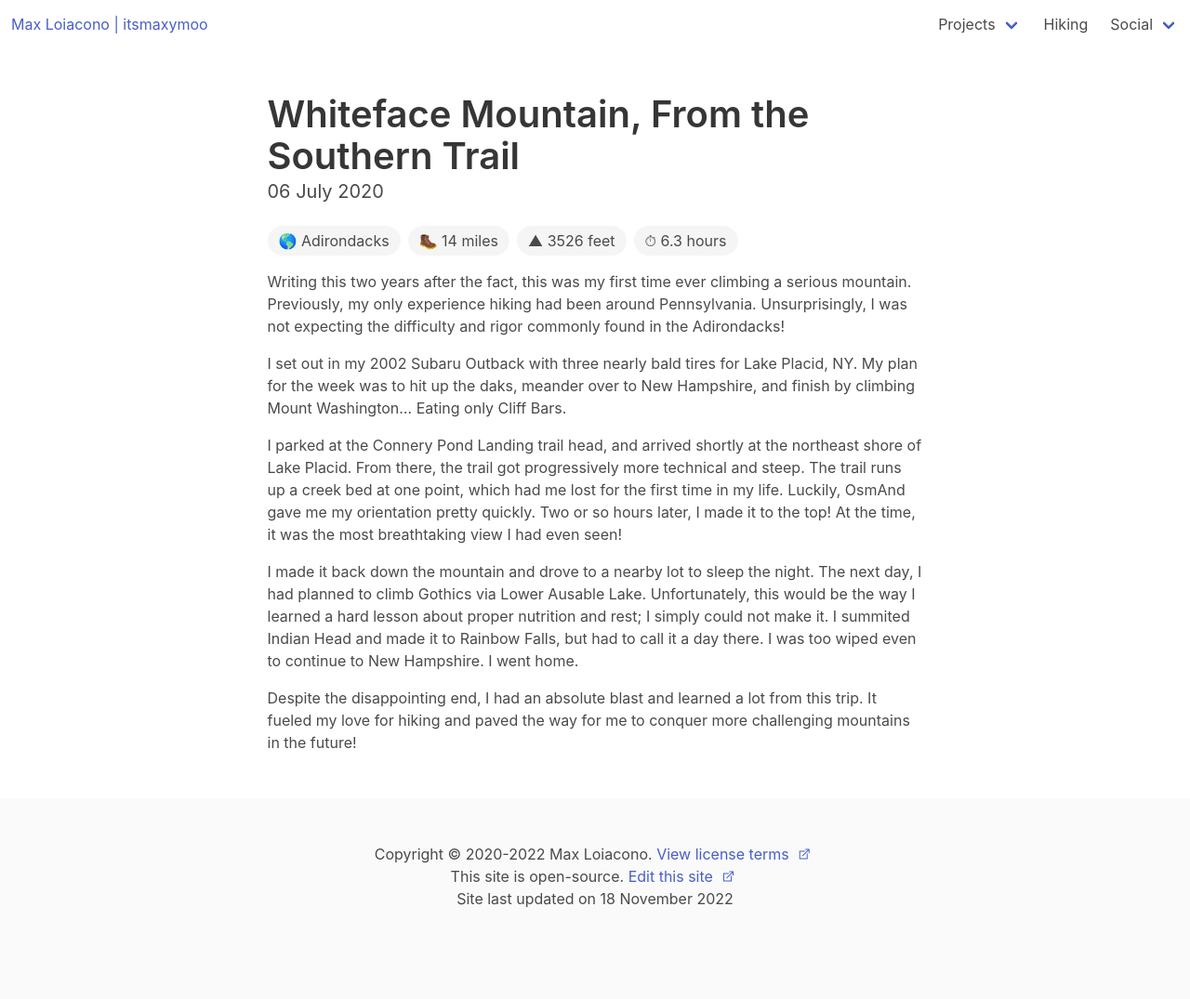
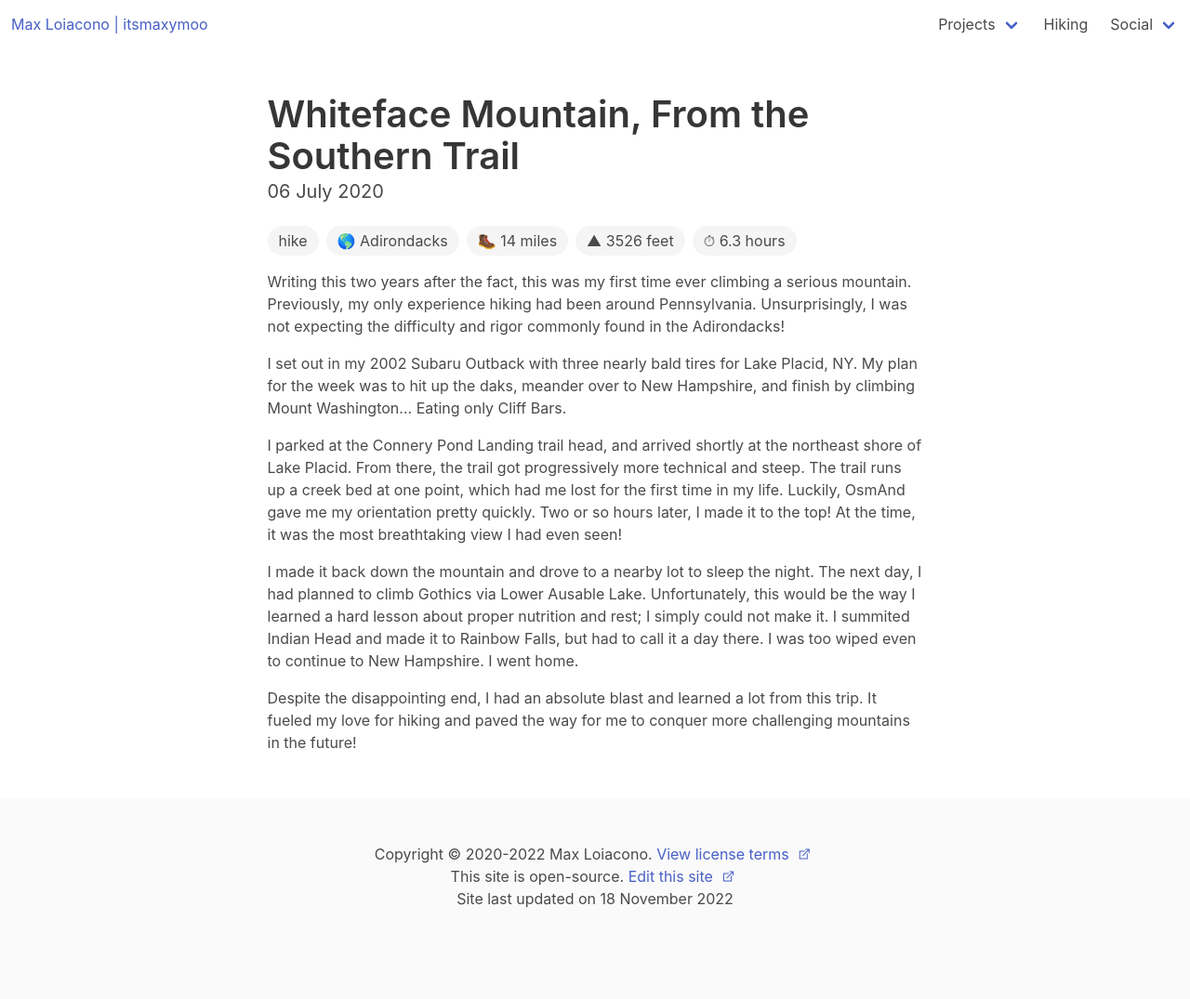
Before and after one commit to itsmaxymoo/itsmaxymoo.com, a Jekyll site: the page built from _posts/2020-07-06-whiteface.md, in a window 1280 px wide. Shown: the whole page at 93% size. Built offline with Jekyll 4.4.1, drawn with Linux system fonts in a browser that asks for light colours.

Commit message:
show post category

```diff
--- a/_layouts/post.html
+++ b/_layouts/post.html
@@ -16,6 +16,7 @@ tag_class: tag is-rounded is-medium
 
 
 			<div class="tags">
+				<span class="{{ layout.tag_class }}">{% if page.category %}{{ page.category }}{% else %}no category{% endif %}</span>
 				{% if page.location %}<span class="{{ layout.tag_class }}">&#127758; {{ page.location }}</span>{% endif %}
 				{% if page.distance %}<span class="{{ layout.tag_class }}">&#129406; {{ page.distance }} miles</span>{% endif %}
 				{% if page.elev_gain %}<span class="{{ layout.tag_class }}">&#9650; {{ page.elev_gain }} feet</span>{% endif %}
```
